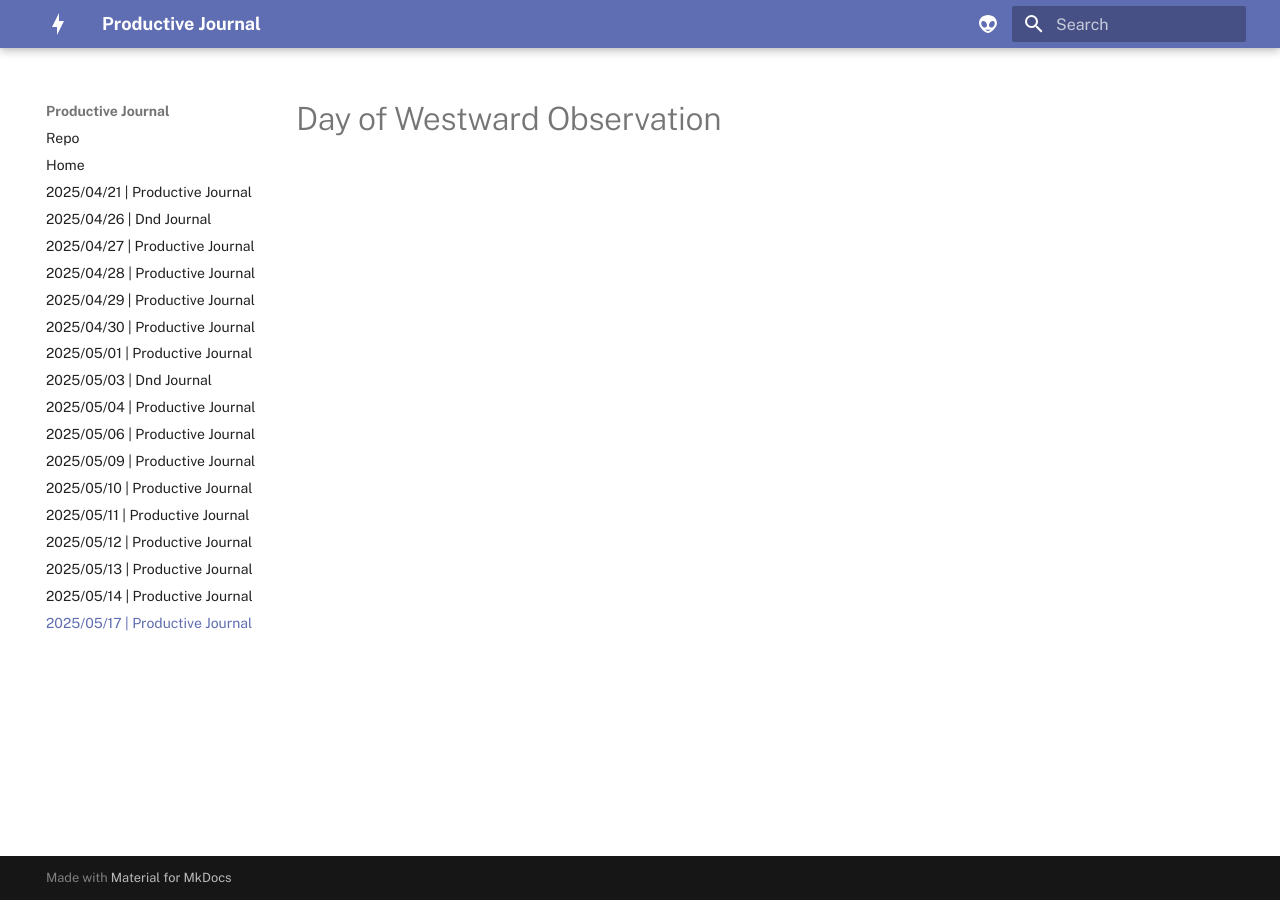
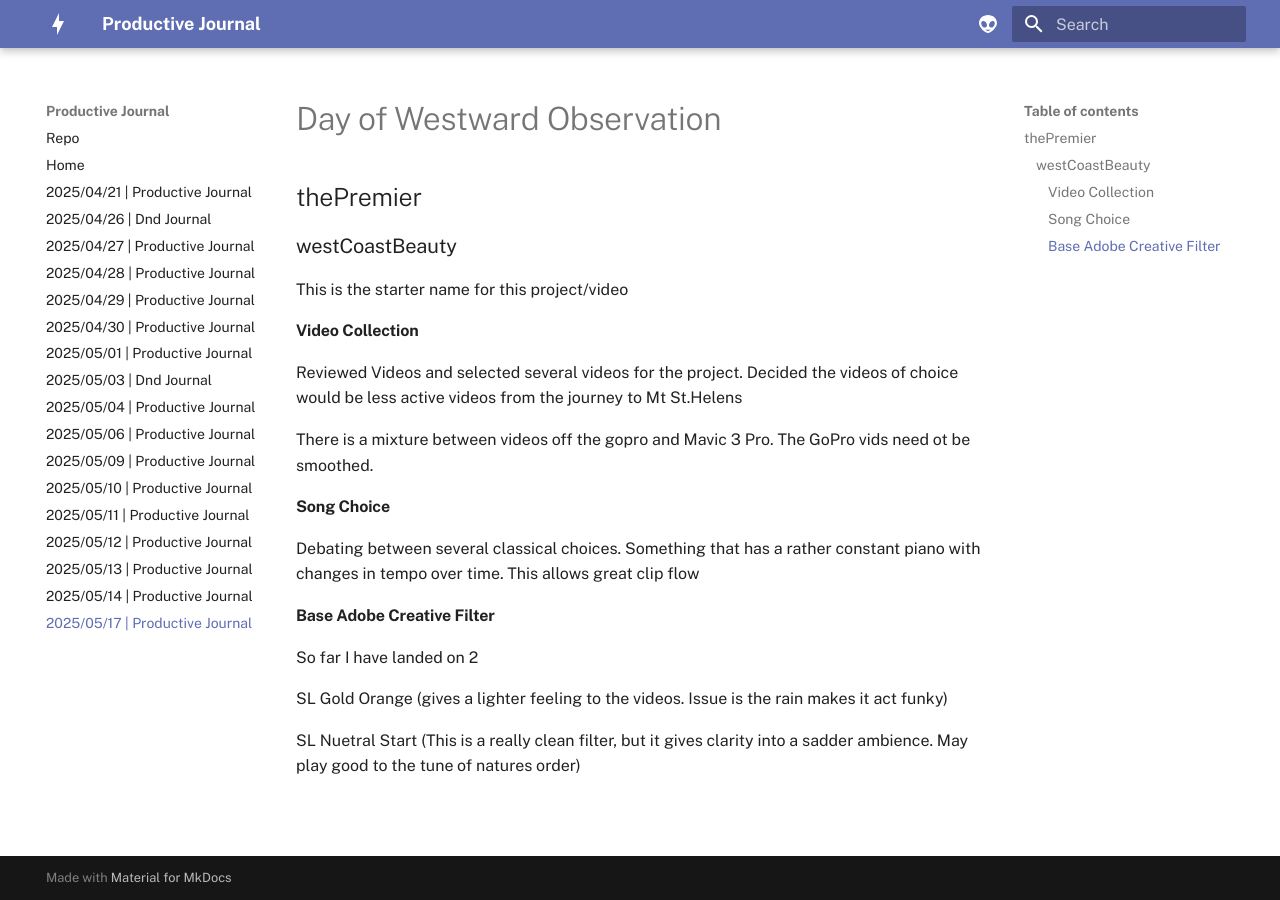
Before and after one commit to scondo-prof/productiveJournal, an MkDocs documentation site: the page built from docs/weeklyProductiveJournal/2025/5/17/dailyProgress.md, in a window 1280 px wide. Built offline with MkDocs 1.6.1 and Material for MkDocs 9.7.7, drawn with Linux system fonts in a browser that asks for light colours.

Commit message:
dev/added some details about ongoing premier project

```diff
--- a/docs/weeklyProductiveJournal/2025/5/17/dailyProgress.md
+++ b/docs/weeklyProductiveJournal/2025/5/17/dailyProgress.md
@@ -1 +1,25 @@
 # Day of Westward Observation
+
+## thePremier
+
+### westCoastBeauty
+
+This is the starter name for this project/video
+
+#### Video Collection
+
+Reviewed Videos and selected several videos for the project. Decided the videos of choice would be less active videos from the journey to Mt St.Helens
+
+There is a mixture between videos off the gopro and Mavic 3 Pro. The GoPro vids need ot be smoothed.
+
+#### Song Choice
+
+Debating between several classical choices. Something that has a rather constant piano with changes in tempo over time. This allows great clip flow
+
+#### Base Adobe Creative Filter
+
+So far I have landed on 2
+
+SL Gold Orange (gives a lighter feeling to the videos. Issue is the rain makes it act funky)
+
+SL Nuetral Start (This is a really clean filter, but it gives clarity into a sadder ambience. May play good to the tune of natures order)
```
